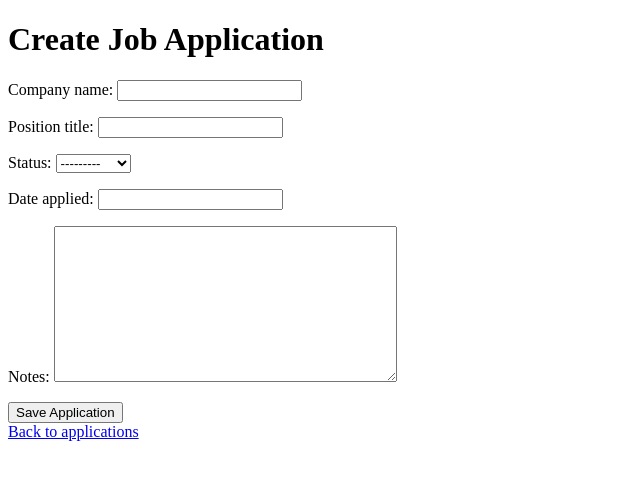
After one commit to XalePo/Job-Tracker, a Django app: page /applications/create/ in a window 1280 px wide. The commit adds this page. Shown: the top 480 px of the page, without its empty margins (0-640 px from the left). Run offline with Django 5.2, Linux system fonts and the light colour scheme.

Commit message:
Add create application form

```diff
--- /dev/null
+++ b/tracker/forms.py
@@ -0,0 +1,7 @@
+from django import forms
+from .models import JobApplication
+
+class JobApplicationForm(forms.ModelForm):
+    class Meta:
+        model = JobApplication
+        fields = ["company_name", "position_title", "status", "date_applied", "notes"]
--- /dev/null
+++ b/tracker/templates/tracker/application_form.html
@@ -0,0 +1,19 @@
+<!DOCTYPE html>
+<html>
+    <head>
+        <meta charset="UTF-8">
+        <meta name="viewport" content="width=device-width, initial-scale=1.0">
+        <title>Create Job Application</title>
+    </head>
+    <body>
+        <h1>Create Job Application</h1>
+
+        <form method="post">
+            {% csrf_token %}
+            {{ form.as_p }}
+            <button type="submit">Save Application</button>
+        </form>
+
+        <a href="/applications/">Back to applications</a>
+    </body>
+</html>
--- a/tracker/templates/tracker/application_list.html
+++ b/tracker/templates/tracker/application_list.html
@@ -7,6 +7,8 @@
     </head>
     <body>
         <h1>Job Applications</h1>
+
+        <a href="/applications/create/">Add New Application</a>
 
         {% if applications %}
         <ul>
--- a/tracker/urls.py
+++ b/tracker/urls.py
@@ -1,7 +1,8 @@
 from django.urls import path
-from .views import application_list, application_detail
+from .views import application_list, application_detail, application_create
 
 urlpatterns = [
     path('', application_list, name='application_list'),
+    path("create/", application_create, name="application_create"),
     path("<int:pk>/", application_detail, name="application_detail"),
 ]
--- a/tracker/views.py
+++ b/tracker/views.py
@@ -1,5 +1,6 @@
-from django.shortcuts import render
+from django.shortcuts import render, redirect
 from .models import JobApplication
+from .forms import JobApplicationForm
 
 # Create your views here.
 def application_list(request):
@@ -18,3 +19,18 @@ def application_detail(request, pk):
     }
 
     return render(request, "tracker/application_detail.html", context)
+
+def application_create(request):
+    if request.method == "POST":
+        form = JobApplicationForm(request.POST)
+        if form.is_valid():
+            form.save()
+            return redirect("application_list")
+    else:
+        form = JobApplicationForm()
+
+    context = {
+        "form": form
+    }
+
+    return render(request, "tracker/application_form.html", context)
```
